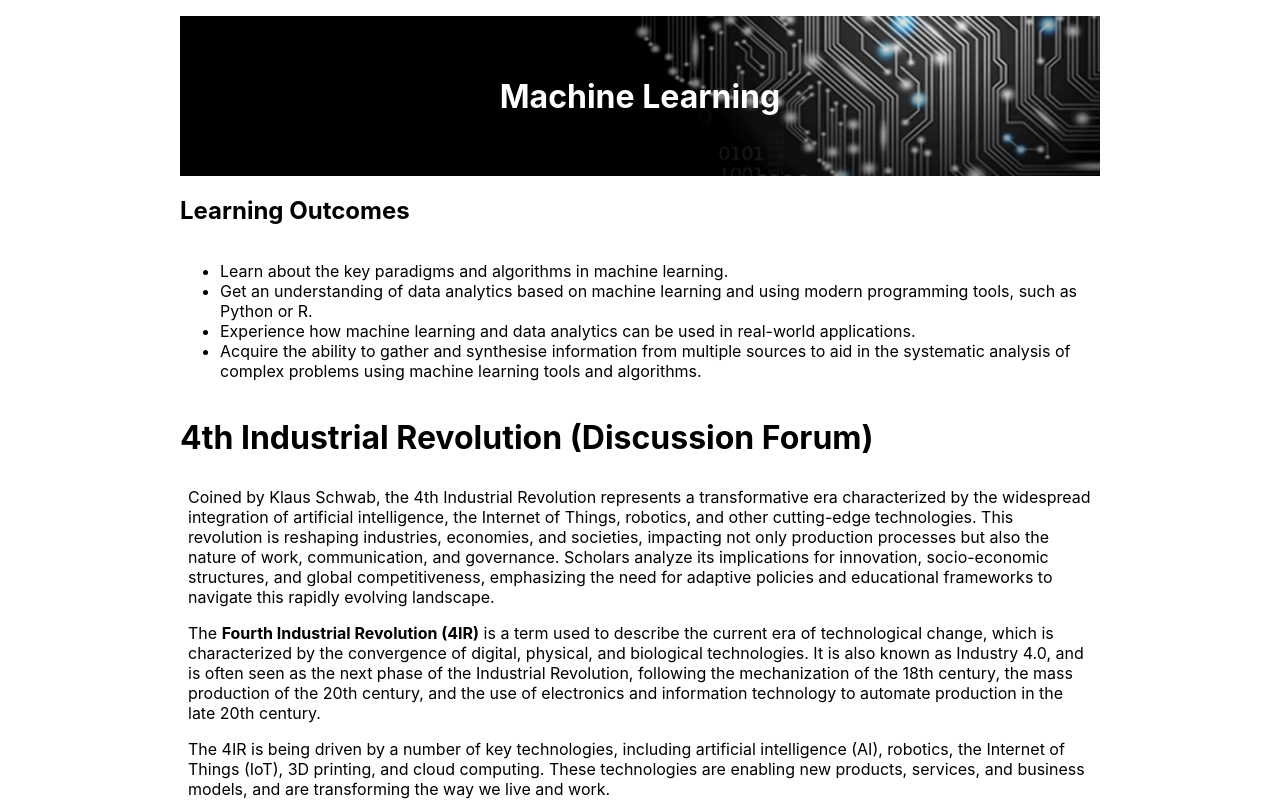
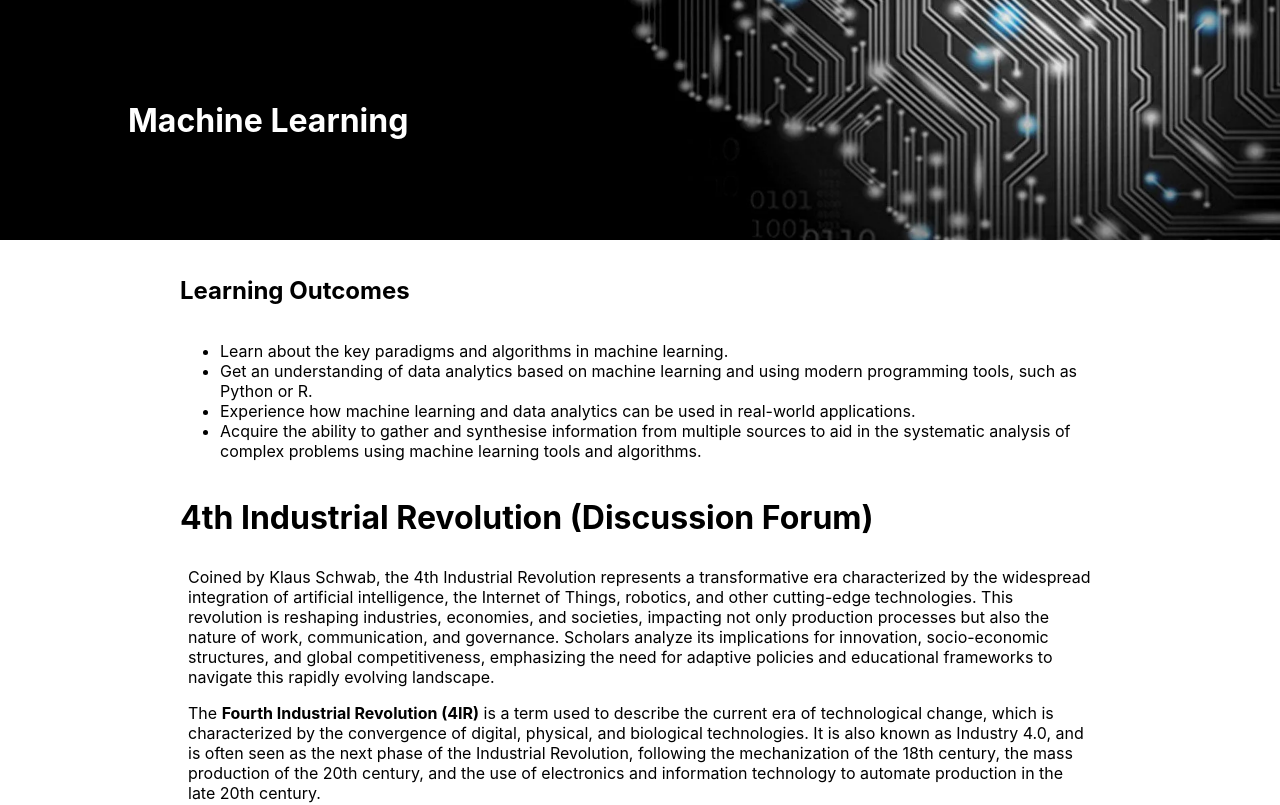
Before and after one commit to dewynl/msc_artificial_intelligence_eportfolio, a React (Create React App) app: page /#/module/1 in a window 1280 px wide. Shown: the top 805 px of the page. Built offline with nearby package versions, Linux system fonts and the light colour scheme.

Commit message:
updated the headers

```diff
--- a/src/pages/ModulePage/ModulePage.tsx
+++ b/src/pages/ModulePage/ModulePage.tsx
@@ -31,8 +31,9 @@ const wrapper = css`
 const moduleTitle = css`
     display: flex;
     flex-direction: column;
-    height: 20vh;
-    align-items: center;
+    height: 30vh;
+    align-items: start;
+    padding-left: 128px;
     justify-content: center;
     background-color: lightgray;
     background-size: cover;
@@ -44,12 +45,12 @@ const moduleTitle = css`
 const ModulePage = () => {
 	const { moduleId } = useParams();
 
-	return <div className={wrapper}>
-			<>
-      <div className={moduleTitle}>
-        <h1>Machine Learning</h1>
-      </div>
-      <h2>Learning Outcomes</h2>
+	return <div >
+        <div className={moduleTitle}>
+          <h1>Machine Learning</h1>
+        </div>
+        <div className={wrapper}>
+          <h2>Learning Outcomes</h2>
       <ul>
         <li>Learn about the key paradigms and algorithms in machine learning.</li>
         <li>
@@ -1557,7 +1558,7 @@ const ModulePage = () => {
         forward to what’s to come in the next modules.
       </p>
     </>
-</>
+        </div>
 
 		</div>;
 };
```
Also changed, not shown: 1 other file (tests, documents, lock files or other folders).
